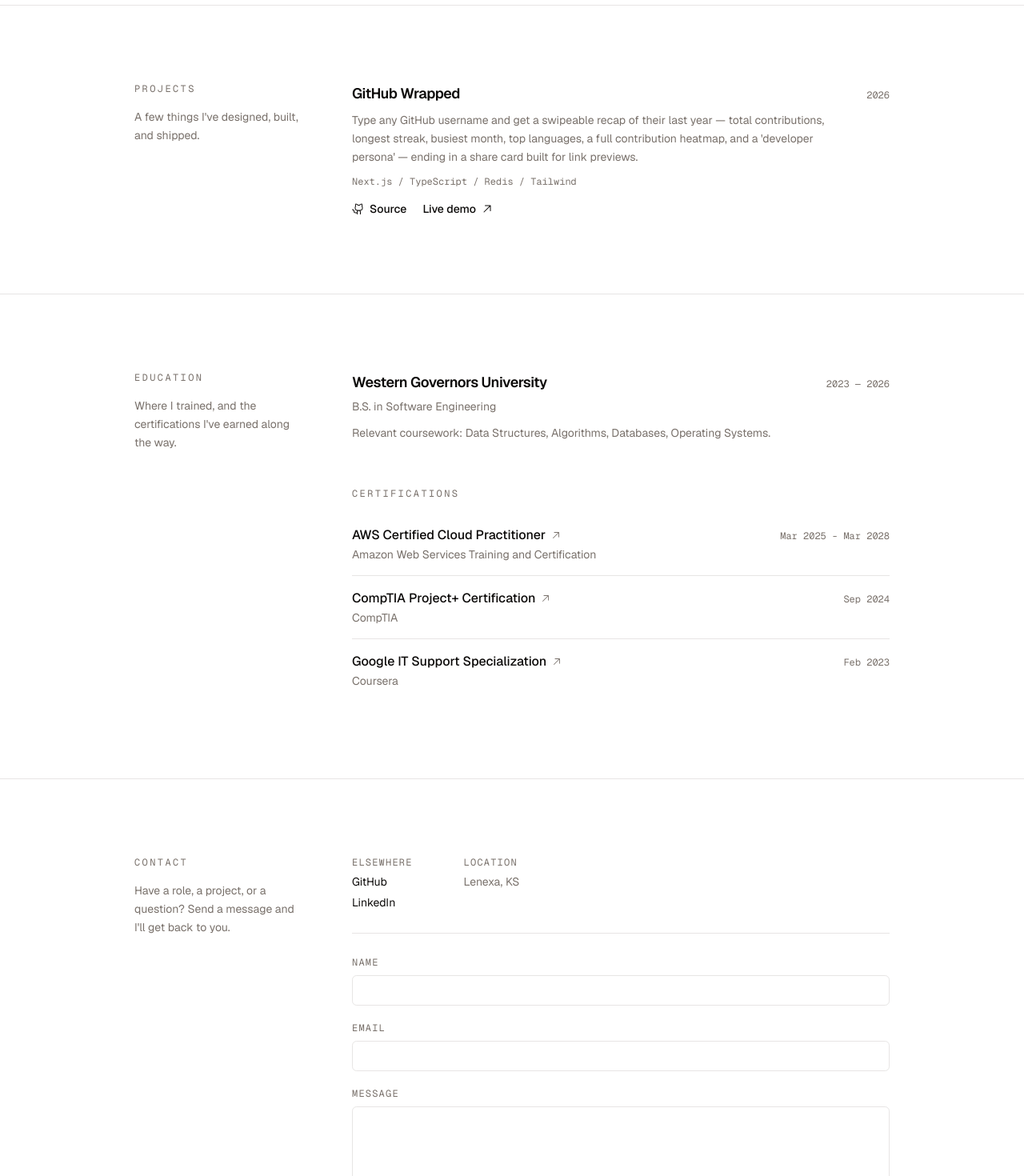
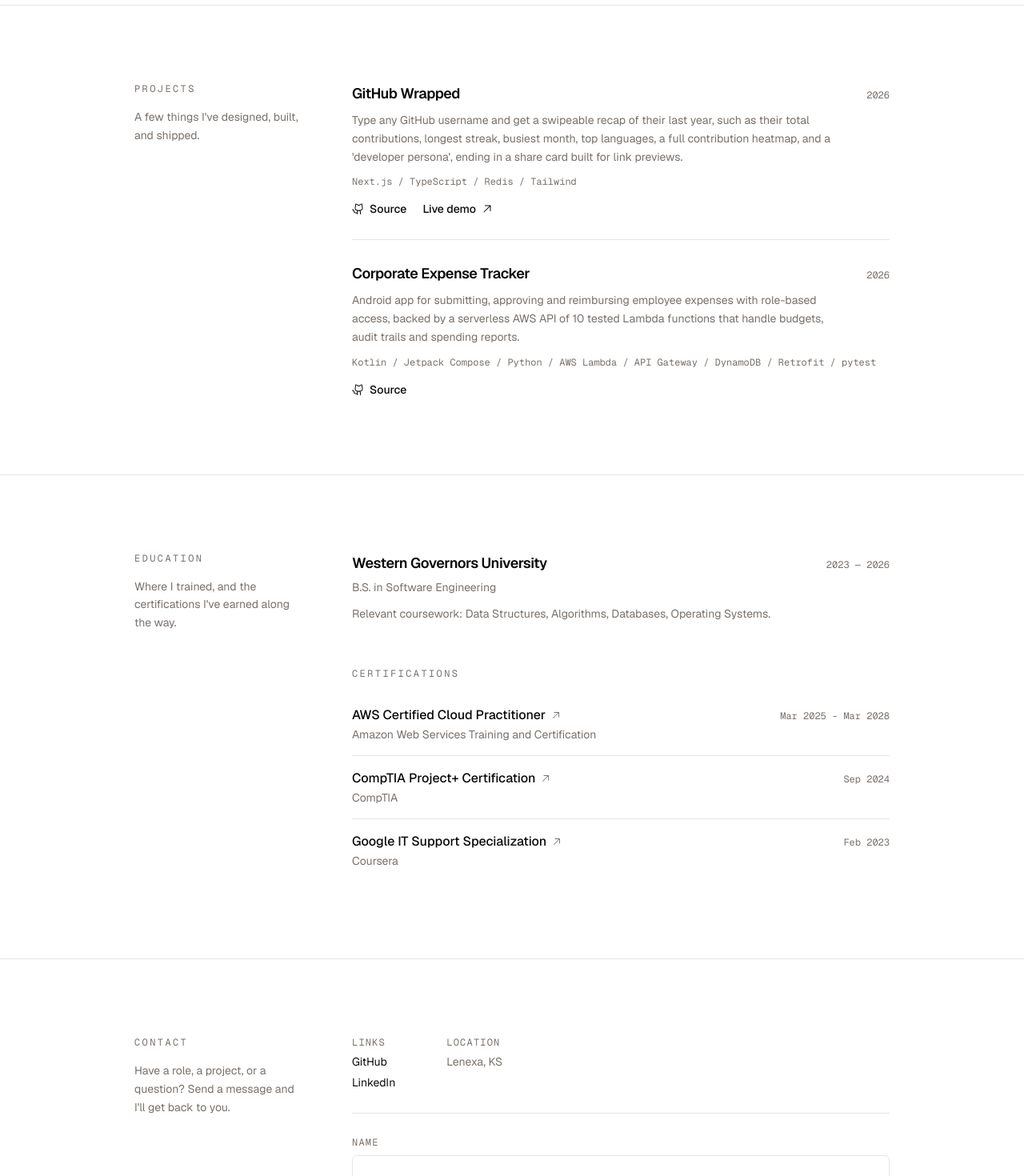
Before and after one commit to CalebNull/Portfolio, a Next.js app: page / in a window 1280 px wide. Shown: the part 1100-2570 px from the top of the page at 80% size. Built offline with nearby package versions, Linux system fonts and the light colour scheme.

Commit message:
Added content for site

```diff
--- a/components/contact.tsx
+++ b/components/contact.tsx
@@ -14,7 +14,7 @@ const Contact = () => {
       >
         <div>
           <dt className="font-mono text-xs tracking-widest text-muted-foreground uppercase">
-            Elsewhere
+            Links
           </dt>
           <dd className="mt-1.5 flex flex-col items-start gap-1.5 text-sm">
             {socials.map((social) => (
--- a/lib/content.ts
+++ b/lib/content.ts
@@ -1,9 +1,4 @@
-/**
- * Every piece of copy on the site lives here.
- *
- * Anything marked TODO is placeholder text — edit it in this file and the
- * whole page updates. You should not need to touch any JSX to change content.
- */
+
 
 export const site = {
   name: "Caleb Null",
@@ -13,7 +8,6 @@ export const site = {
   // TODO: replace with the deployed URL. Used for metadata and the sitemap.
   url: "https://calebnull.com",
   email: "calebnull88@outlook.com",
-  // TODO: drop the real file at public/resume.pdf — this link 404s until you do.
   resume: "/Caleb Null.pdf",
   location: "Lenexa, KS",
   availability: null as string | null,
@@ -73,10 +67,18 @@ export const projects: readonly Project[] = [
   {
     name: "GitHub Wrapped",
     description:
-      "Type any GitHub username and get a swipeable recap of their last year — total contributions, longest streak, busiest month, top languages, a full contribution heatmap, and a 'developer persona' — ending in a share card built for link previews.",
+      "Type any GitHub username and get a swipeable recap of their last year, such as their total contributions, longest streak, busiest month, top languages, a full contribution heatmap, and a 'developer persona', ending in a share card built for link previews.",
     stack: ["Next.js", "TypeScript", "Redis", "Tailwind"],
     repo: "https://github.com/CalebNull/Github-Wrapped",
     demo: "https://github-wrapped-sigma.vercel.app/",
+    status: "2026",
+  },
+  {
+    name: "Corporate Expense Tracker",
+    description:
+      "Android app for submitting, approving and reimbursing employee expenses with role-based access, backed by a serverless AWS API of 10 tested Lambda functions that handle budgets, audit trails and spending reports.",
+    stack: ["Kotlin", "Jetpack Compose", "Python", "AWS Lambda", "API Gateway", "DynamoDB", "Retrofit", "pytest"],
+    repo: "https://github.com/CalebNull/CorporateExpenseTracker",
     status: "2026",
   },
 ] as const
```
Also changed, not shown: app/globals.css (+0 -38 lines).
